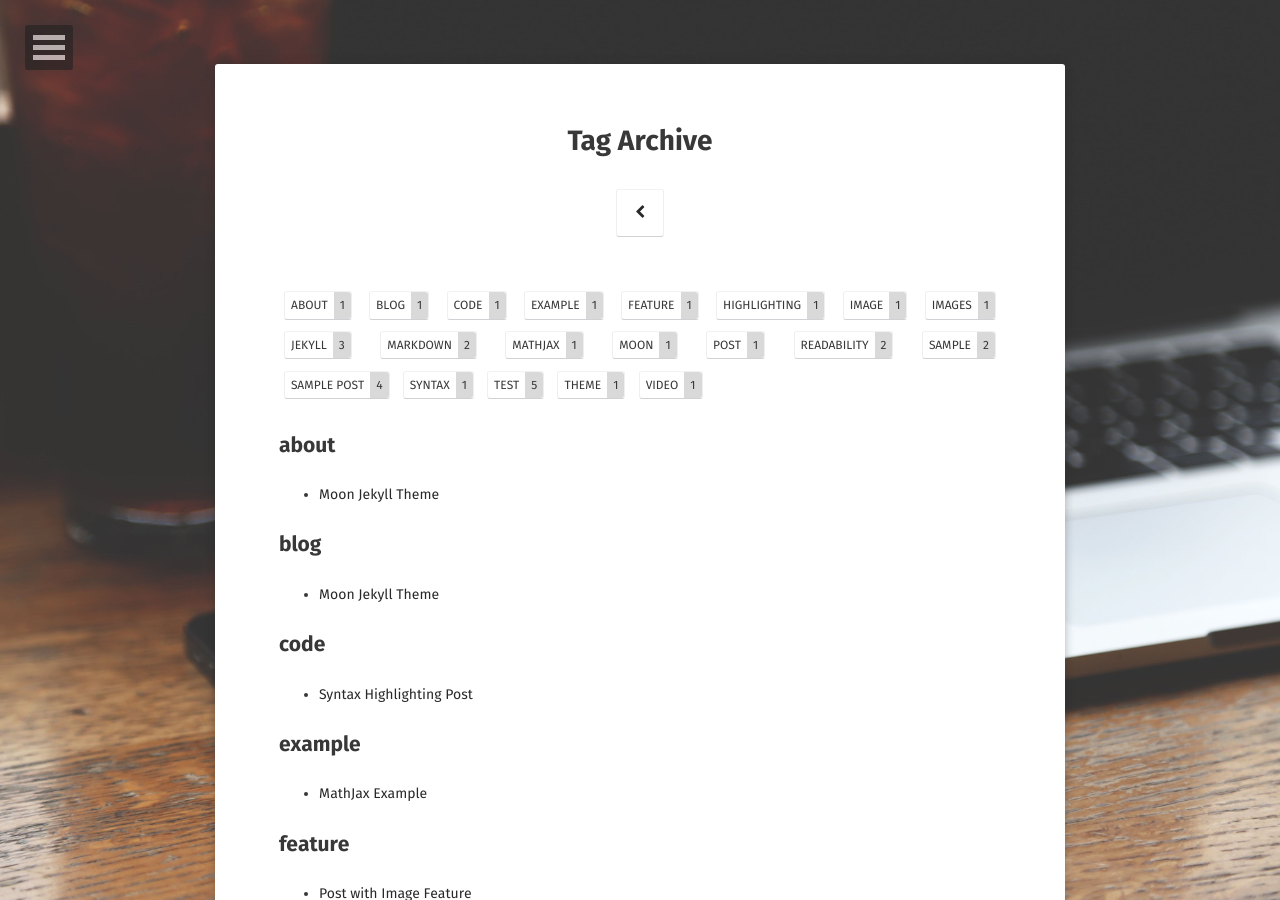
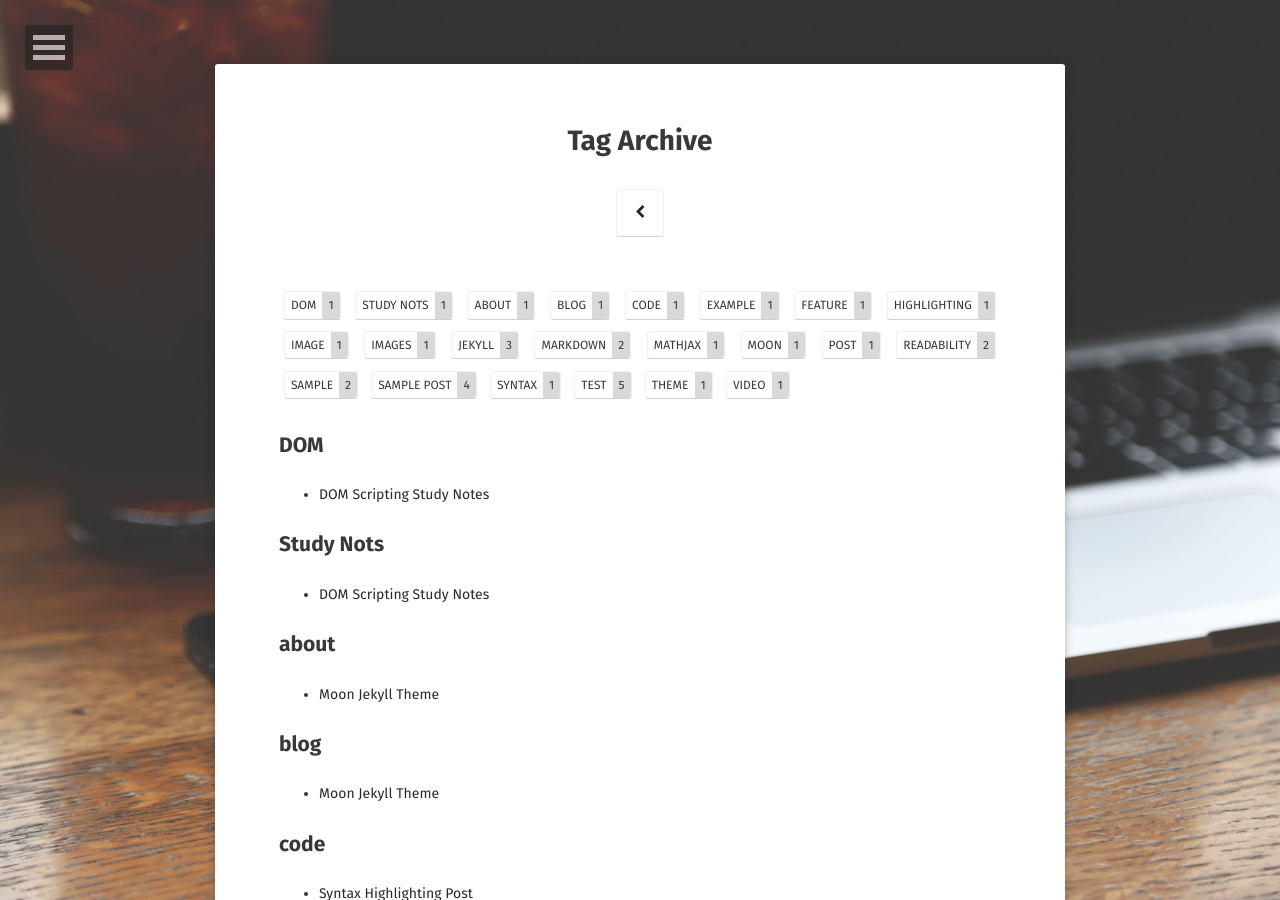
Before and after one commit to AdrianRen/adrianren.github.com, a Jekyll site: the page built from tags/index.html, in a window 1280 px wide and 900 px high. Built offline with Jekyll 4.4.1, drawn with Linux system fonts in a browser that asks for light colours; some web fonts are replaced; some of the changed lines change nothing that is shown.

Commit message:
New Post

````diff
--- /dev/null
+++ b/_posts/2017-01-14-Testing-post.md
@@ -0,0 +1,94 @@
+---
+layout: post
+title: "DOM Scripting Study Notes"
+date: 2017-01-14
+excerpt: "DOM Scripting"
+tags: [Study Nots, DOM]
+comments: true
+
+---
+
+Chapter 7 动态创建标记
+==
+
+1 `document.write`
+--
+- `document.write` 最大的缺点就是违背了"行为应该和表现分离"
+- 从某种意义上讲,使用 `document.write` 方法有点像使用`<font>`标签去设定字体和颜色.虽然这两种技术在 HTML 文档里都工作的不错,但他们都不够优雅
+
+2 `innerHTML`
+--
+- 利用这个技术无法区分"插入一段 HTML 内容" 和 "替换一段 HTML 内容". `testdiv` 元素里有没有 HTML 内容无关紧要.一旦你使用了 `innerHTML` 属性, 他的全部内容将被替换.
+
+3 `createElement`
+--
+- 语法: `document.createElement(nodeName);`
+- 无论何时,都建议将创造出来的元素复制个一个变量
+
+    ```javascript
+      let para = document.createElement('p');
+    ```
+
+  此时创造出来的`p`元素,成为文档碎片(document fragment),还无法显示在浏览器的窗口里,不过它已经像任何其他的节点那样有了自己的 DOM 属性;
+
+4 `appendChild`
+--
+- 语法: `parent.appendChild(child);`
+- 例子:
+
+    ```javascript
+      let testdiv = document.getElementById('testdiv');
+      let para = document.createElement('p');
+      testdiv.appendChild('para');
+      // 上面的代码可以写为:
+      document.getElementById('testdiv').appendChild(document.createElement('p'));
+      //正如所看到的,这样的代码不便于阅读,还是推荐按上面的方式书写
+    ```
+
+5 `createTextNode`
+--
+- 语法: `document.createTextNode(text);`
+- 下面这个代码,将创造出一个内容为"Hello World"的文本节点:
+
+  ```javascript
+  document.createTextNode('Hello World');
+  ```
+
+6 小结:
+--
+  不建议使用`document.write`方法或`innerHTML`属性,在使用 DOM 方法去创建和插入新节点时可灵活选择
+
+  创建步骤
+  --
+  1. 创建一个父级元素
+
+  ```html
+  <div id="testdiv">
+      <!-- 创建一个父级元素 -->
+  </div>
+  ```
+
+  2. 创建一个元素
+
+  ```javascript
+  let para = document.createElement('p');
+  ```
+
+  3. 创建文本节点
+
+  ```javascript
+  let txt = document.createTextNode('Hello World');
+  ```
+
+  4. 将文本节点拼接到元素节点之上
+
+  ```javascript
+  para.appendChild(txt);
+  ```
+
+  5. 将整个`p`元素拼接到父级元素`textdiv`之上
+
+  ```javascript
+  let testdiv = document.getElementById('testdiv');
+  testdiv.appendChild(para);
+  ```
````
Also changed, not shown: _config.yml (line endings or trailing spaces).
